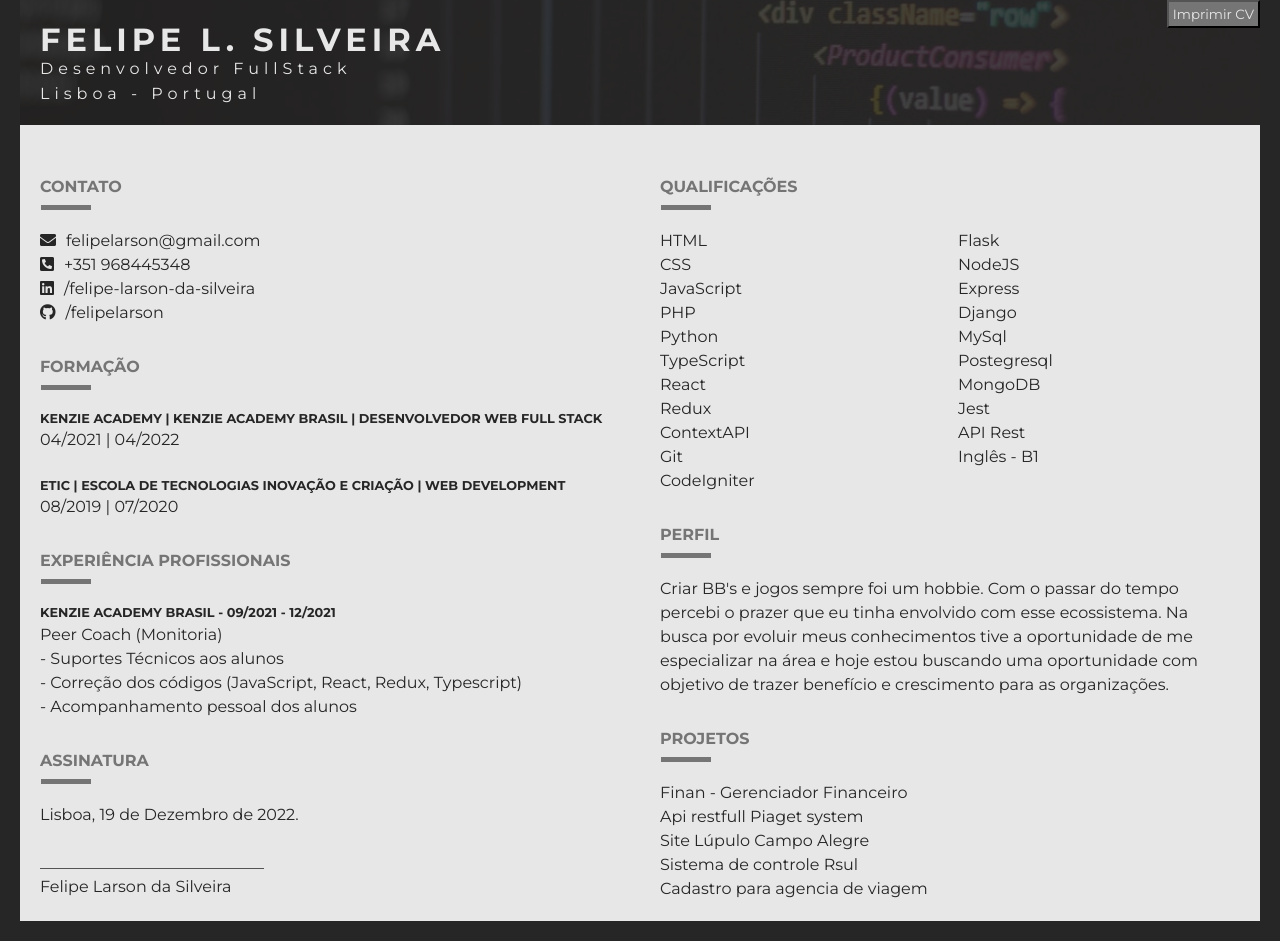
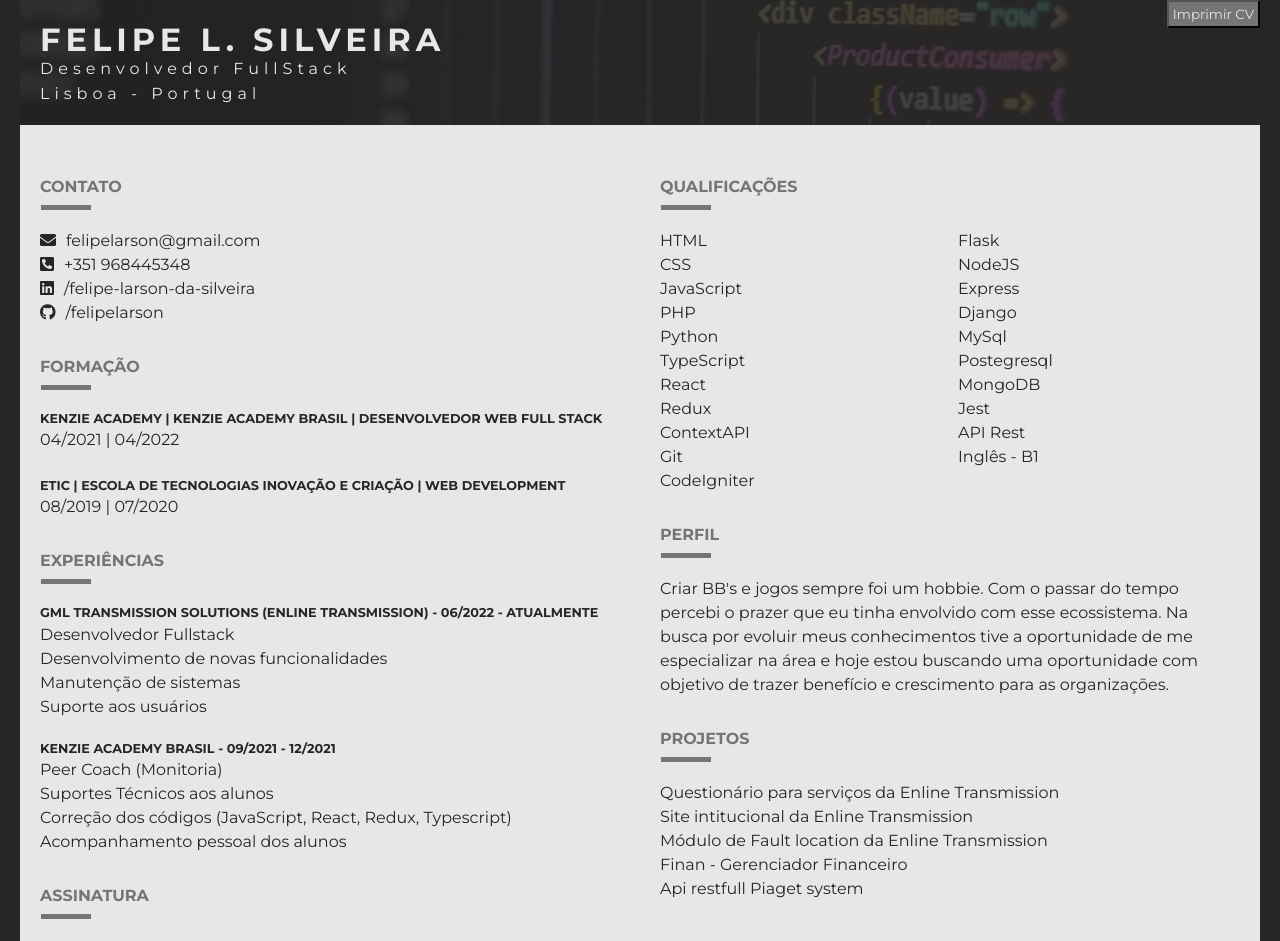
Before and after one commit to felipelarson/cv-felipe-silveira, a React (Vite) app: page / in a window 1280 px wide. Shown: the top 941 px of the page. Built offline with nearby package versions, Linux system fonts and the light colour scheme.

Commit message:
feat: added new experience, added style and created a mock

```diff
--- a/src/App.css
+++ b/src/App.css
@@ -219,3 +219,7 @@ section span {
     display: none;
   }
 }
+
+.experience__container {
+  margin-bottom: 20px;
+}
--- a/src/components/Experiences/index.tsx
+++ b/src/components/Experiences/index.tsx
@@ -1,10 +1,41 @@
+const ExperiencesMock = [
+  {
+    company: "GML Transmission Solutions (Enline transmission)",
+    period: "06/2022 - atualmente",
+    role: "Desenvolvedor Fullstack",
+    description: [
+      "Desenvolvimento de novas funcionalidades",
+      "Manutenção de sistemas",
+      "Suporte aos usuários",
+    ],
+  },
+  {
+    company: "Kenzie Academy Brasil",
+    period: "09/2021 - 12/2021",
+    role: "Peer Coach (Monitoria)",
+    description: [
+      "Suportes Técnicos aos alunos",
+      "Correção dos códigos (JavaScript, React, Redux, Typescript)",
+      "Acompanhamento pessoal dos alunos",
+    ],
+  },
+];
+
 export const Experiences = () => (
-  <article>
-    <h2>Experiência Profissionais</h2>
-    <h3>Kenzie Academy Brasil - 09/2021 - 12/2021</h3>
-    <p>Peer Coach (Monitoria)</p>
-    <p>- Suportes Técnicos aos alunos</p>
-    <p>- Correção dos códigos (JavaScript, React, Redux, Typescript)</p>
-    <p>- Acompanhamento pessoal dos alunos</p>
-  </article>
-)
+  <>
+    <article className="experience">
+      <h2>Experiências</h2>
+      {ExperiencesMock.map((experience) => (
+        <div className="experience__container">
+          <h3>
+            {experience.company} - {experience.period}
+          </h3>
+          <p>{experience.role}</p>
+          {experience.description.map((description) => (
+            <p>{description}</p>
+          ))}
+        </div>
+      ))}
+    </article>
+  </>
+);
--- a/src/components/Projects/index.tsx
+++ b/src/components/Projects/index.tsx
@@ -2,19 +2,29 @@ export const Projects = () => (
   <article>
     <h2>Projetos</h2>
     <p>
-      <a href="https://finan.vercel.app/" target="_blank">Finan - Gerenciador Financeiro</a>
+      <a href="http://questionary-dev.enline-transmission.com/" target="_blank">
+        Questionário para serviços da Enline Transmission
+      </a>
     </p>
     <p>
-      <a href="https://github.com/patezsidney/capstone-q3" target="_blank">Api restfull Piaget system</a>
+      <a href="https://dev.enline-transmission.com/" target="_blank">
+        Site intitucional da Enline Transmission
+      </a>
     </p>
     <p>
-      <a href="https://github.com/felipelarson/siteLupulo" target="_blank">Site Lúpulo Campo Alegre</a>
+      <a href="https://development.enline-transmission.com/" target="_blank">
+        Módulo de Fault location da Enline Transmission
+      </a>
     </p>
     <p>
-      <a href="https://cv-nine-eta.vercel.app/" target="_blank">Sistema de controle Rsul</a>
+      <a href="https://finan.vercel.app/" target="_blank">
+        Finan - Gerenciador Financeiro
+      </a>
     </p>
     <p>
-      <a href="https://cv-nine-eta.vercel.app/" target="_blank">Cadastro para agencia de viagem</a>
+      <a href="https://github.com/patezsidney/capstone-q3" target="_blank">
+        Api restfull Piaget system
+      </a>
     </p>
   </article>
-)
+);
```
